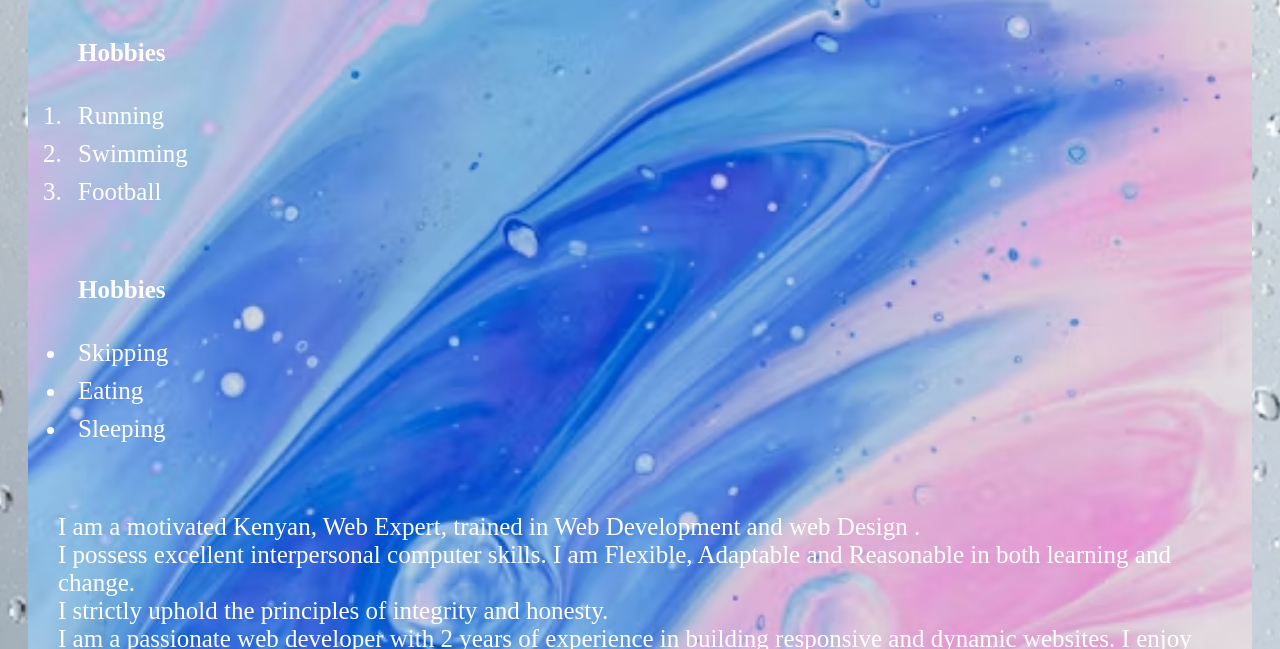
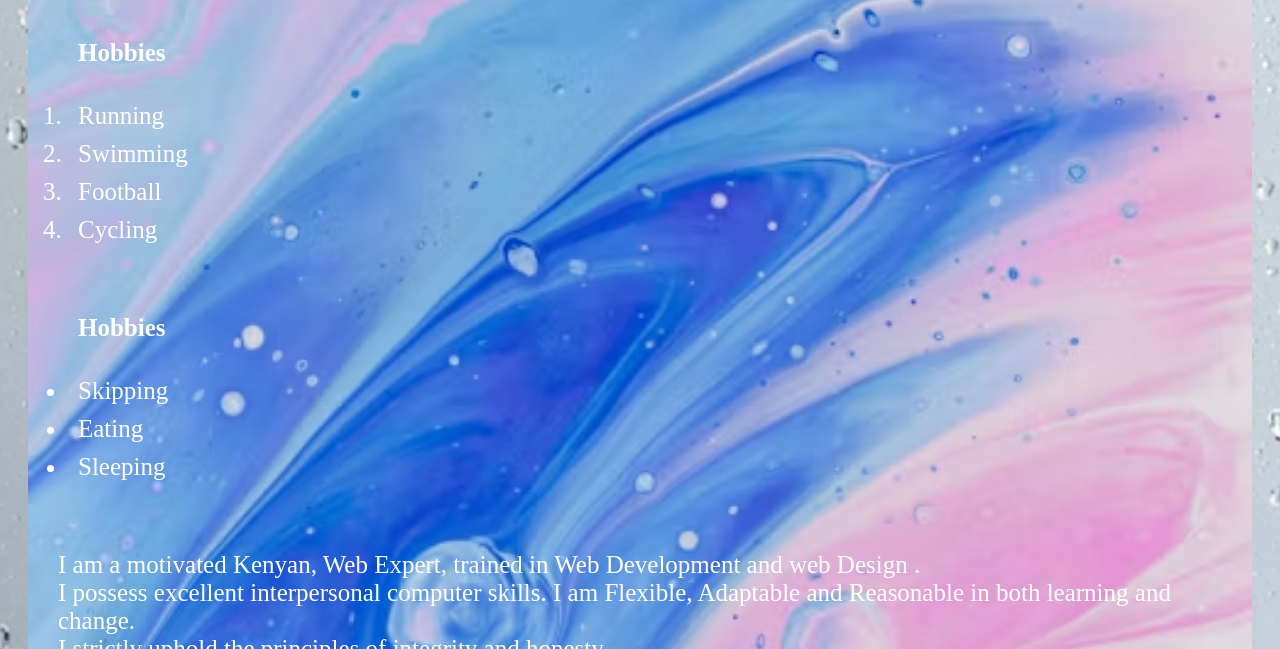
Before and after one commit to kiptooweroh/kiptooweroh, a plain HTML site: page about.html in a window 1280 px wide. Shown: the part 451-1100 px from the top of the page. Drawn offline with Linux system fonts and the light colour scheme.

Commit message:
Update about.html

```diff
--- a/about.html
+++ b/about.html
@@ -39,6 +39,8 @@
            <li>Running </li>
            <li>Swimming </li>
            <li>Football</li>
+           <li>Cycling</li>
+
 
        </ol>
        <ul> <h3>Hobbies</h3>
```
